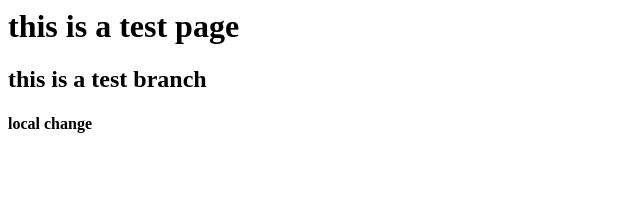
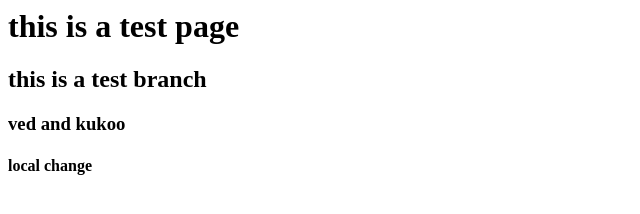
Before and after one commit to krajpal/training_synechron, a plain HTML site: page index.html in a window 1280 px wide. Shown: the whole page, without its empty margins (0-640 px from the left). Drawn offline with Linux system fonts and the light colour scheme.

Commit message:
Update index.html

```diff
--- a/index.html
+++ b/index.html
@@ -1,4 +1,4 @@
 <h1>this is a test page</h1>
 <h2>this is a test branch</h2>
-
+<h3>ved and kukoo</h3>
 <h4>local change</h4>
```
